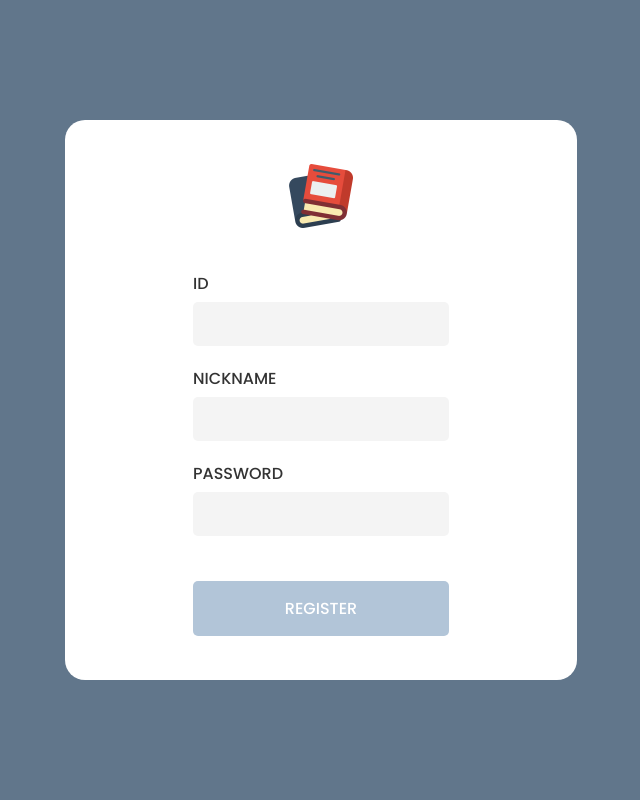
After one commit to mina-gwak/book-report, a Django app: page /register/ in a window 1280 px wide. The commit adds this page. Shown: the whole page, without its empty margins (319-959 px from the left). Run offline with Django 3.2, Linux system fonts and the light colour scheme.

Commit message:
Add register page and register & login function

```diff
--- /dev/null
+++ b/bookReport/account/forms.py
@@ -0,0 +1,112 @@
+from django import forms
+from django.contrib.auth import authenticate
+from django.contrib.auth.forms import ReadOnlyPasswordHashField, AuthenticationForm, UsernameField
+from django.core.exceptions import ValidationError
+
+
+from .models import User
+
+
+class UserCreationForm(forms.ModelForm):
+  password = forms.CharField(widget=forms.PasswordInput, label='password')
+
+  def __init__(self, *args, **kwargs):
+    super().__init__(*args,**kwargs)
+    self.fields['user_id'].label = 'id'
+    self.fields['nickname'].label = 'nickname'
+    self.label_suffix = None
+
+  class Meta:
+    model = User
+    fields = ('user_id', 'nickname')
+
+  def clean_user_id(self):
+    user_id = self.cleaned_data.get('user_id')
+
+    if User.objects.filter(user_id=user_id).exists():
+      raise forms.ValidationError('This ID is already in use.')
+    return user_id
+
+  def clean_nickname(self):
+    nickname = self.cleaned_data.get('nickname')
+
+    if User.objects.filter(nickname=nickname).exists():
+      raise forms.ValidationError('This nickname is already in use.')
+    return nickname
+
+  def save(self, commit=True):
+    user = super().save(commit=False)
+    user.set_password(self.cleaned_data["password"])
+    if commit:
+      user.save()
+    return user
+
+
+class UserChangeForm(forms.ModelForm):
+  password = ReadOnlyPasswordHashField()
+
+  class Meta:
+    model = User
+    fields = ('user_id', 'nickname', 'password', 'is_active', 'is_admin')
+
+  def clean_password(self):
+    return self.initial["password"]
+
+class LoginForm(forms.Form):
+
+  user_id = UsernameField(widget=forms.TextInput(attrs={'autofocus': True, 'placeholder': 'ID'}))
+  password = forms.CharField(
+      strip=False,
+      widget=forms.PasswordInput(attrs={'autocomplete': 'current-password', 'placeholder': 'Password'})
+  )
+
+  error_messages = {
+    'invalid_login': (
+      "Please enter a correct id and password. Note that both "
+      "fields may be case-sensitive."
+    ),
+    'inactive': "This account is inactive.",
+  }
+
+  def __init__(self, request=None, *args, **kwargs):
+    self.request = request
+    self.user_cache = None
+    super().__init__(*args, **kwargs)
+
+    # Set the max length and label for the "username" field.
+    self.username_field = User._meta.get_field(User.USERNAME_FIELD)
+    username_max_length = self.username_field.max_length or 254
+    self.fields['user_id'].max_length = username_max_length
+    self.fields['user_id'].widget.attrs['maxlength'] = username_max_length
+    self.fields['user_id'].label = ''
+    self.fields['password'].label = ''
+
+  def clean(self):
+    user_id = self.cleaned_data.get('user_id')
+    password = self.cleaned_data.get('password')
+
+    if user_id is not None and password:
+      self.user_cache = authenticate(self.request, user_id=user_id, password=password)
+      if self.user_cache is None:
+        raise self.get_invalid_login_error()
+      else:
+        self.confirm_login_allowed(self.user_cache)
+
+    return self.cleaned_data
+
+  def confirm_login_allowed(self, user):
+    if not user.is_active:
+      raise ValidationError(
+        self.error_messages['inactive'],
+        code='inactive',
+        )
+
+  def get_user(self):
+    return self.user_cache
+
+  def get_invalid_login_error(self):
+    return ValidationError(
+      self.error_messages['invalid_login'],
+      code='invalid_login',
+      params={'user_id': self.username_field.verbose_name},
+    )
--- a/bookReport/account/models.py
+++ b/bookReport/account/models.py
@@ -1,7 +1,51 @@
 from django.db import models
+from django.contrib.auth.models import (BaseUserManager, AbstractBaseUser)
 
-# Create your models here.
-class Account(models.Model):
-  name = models.CharField(max_length = 50)
-  userId = models.CharField(max_length = 50)
-  userPw = models.CharField(max_length = 50)
+
+class UserManager(BaseUserManager):
+  def create_user(self, user_id, nickname, password):
+    if not user_id:
+      raise ValueError('Please enter your ID')
+
+    user = self.model(
+      user_id=user_id,
+      nickname=nickname,
+    )
+
+    user.set_password(password)
+    user.save(using=self._db)
+    return user
+
+  def create_superuser(self, user_id, nickname, password):
+    user = self.create_user(
+      user_id=user_id,
+      nickname=nickname,
+      password=password,
+    )
+    user.is_admin = True
+    user.save(using=self._db)
+    return user
+
+class User(AbstractBaseUser):
+  user_id = models.CharField(max_length=50, unique=True)
+  nickname = models.CharField(max_length=50)
+  is_active = models.BooleanField(default=True)
+  is_admin = models.BooleanField(default=False)
+
+  objects = UserManager()
+
+  USERNAME_FIELD = 'user_id'
+  REQUIRED_FIELDS = ['nickname']
+
+  def __str__(self):
+    return self.nickname
+
+  def has_perm(self, perm, obj=None):
+    return True
+
+  def has_module_perms(self, app_label):
+    return True
+
+  @property
+  def is_staff(self):
+    return self.is_admin
--- a/bookReport/account/static/css/main.css
+++ b/bookReport/account/static/css/main.css
@@ -19,12 +19,16 @@ input {
   font-size: 16px;
   color: #fff;
   font-weight: 500;
+  text-transform: uppercase;
   border-radius: 5px;
   background-color: #B2C5D8;
   cursor: pointer;
 }
 
-.login-container {
+/* LOGIN PAGE */
+
+.login-container,
+.register-container {
   display: flex;
   flex-direction: column;
   justify-content: center;
@@ -47,7 +51,7 @@ input {
   flex-direction: column;
   justify-content: center;
   align-items: flex-start;
-  width: 60%;
+  width: 50%;
   height: fit-content;
 }
 
@@ -62,7 +66,7 @@ input {
   display: none;
 }
 
-.form.login label {
+.form.login .check-label {
   position: relative;
   width: fit-content;
   font-size: 12px;
@@ -73,7 +77,7 @@ input {
   cursor: pointer;
 }
 
-.form.login label::before {
+.form.login .check-label::before {
   width: 10px;
   height: 10px;
   border: 2px solid #61768B;
@@ -84,7 +88,7 @@ input {
   cursor: pointer;
 }
 
-.form.login label::after {
+.form.login .check-label::after {
   display: block;
   top: 4px;
   left: 4px;
@@ -101,7 +105,7 @@ input {
 .to-sign-up {
   display: flex;
   justify-content: space-between;
-  width: 60%;
+  width: 50%;
   font-size: 13px;
   margin-top: 20px;
 }
@@ -115,10 +119,41 @@ input {
   top: 1.2px;
   color: #61768B;
   font-weight: 700;
+  text-transform: uppercase;
 }
 
 .to-sign-up a:hover {
   text-decoration: underline;
+}
+
+/* REGISTER PAGE */
+
+.register-container {
+  height: 70vh;
+}
+
+.form.register label {
+  color: #333;
+  text-transform: uppercase;
+  font-weight: 500;
+  margin-bottom: 10px;
+}
+
+.form.register input {
+  margin-bottom: 25px;
+}
+
+.form.register .main-btn {
+  margin-top: 20px;
+}
+
+.errorlist {
+  margin-bottom: 5px;
+}
+
+.errorlist li {
+  font-size: 12px;
+  color: #C03A2B;
 }
 
 @media (max-width: 1440px) {
@@ -130,6 +165,10 @@ input {
     width: 70vw;
     height: 60vh;
     border-radius: 15px;
+  }
+
+  .register-container {
+    width: 70vw;
   }
 
   .logo-image img {
@@ -148,7 +187,8 @@ input {
 }
 
 @media (max-width: 768px) {
-  .login-container {
+  .login-container,
+  .register-container {
     width: 80vw;
   }
 
@@ -167,6 +207,11 @@ input {
   .login-container {
     width: 85vw;
     height: 70vh;
+  }
+
+  .register-container {
+    width: 85vw;
+    height: 80vh;
   }
 
   .logo-image img {
--- /dev/null
+++ b/bookReport/account/templates/main.html
@@ -0,0 +1 @@
+{{user}}
--- /dev/null
+++ b/bookReport/account/templates/register.html
@@ -0,0 +1,29 @@
+{% load static %}
+
+<!DOCTYPE html>
+<html lang="en">
+<head>
+  <meta charset="UTF-8" />
+  <meta http-equiv="X-UA-Compatible" content="IE=edge" />
+  <meta name="viewport" content="width=device-width, initial-scale=1.0" />
+  <title>Book Report - Register</title>
+  <link rel="stylesheet" href="{% static 'css/reset.css' %}" />
+  <link rel="stylesheet" href="{% static 'css/main.css' %}" />
+  <link rel="preconnect" href="https://fonts.gstatic.com" />
+  <link href="https://fonts.googleapis.com/css2?family=Poppins:wght@300;400;500;600;700;800;900&display=swap" rel="stylesheet" />
+</head>
+<body>
+  <div class="container">
+    <div class="register-container">
+      <div class="logo-image">
+        <img src="{% static 'images/book.png' %}" alt="logo" />
+      </div>
+      <form action="" class="form register" method="POST">
+        {% csrf_token %}
+        {{regi_form}}
+        <button class="main-btn" type="submit">register</button>
+      </form>
+    </div>
+  </div>
+</body>
+</html>
--- /dev/null
+++ b/bookReport/account/urls.py
@@ -0,0 +1,9 @@
+from django.urls import path
+from . import views
+from django.contrib.auth.views import LoginView
+from account.forms import LoginForm
+urlpatterns = [
+    path('', LoginView.as_view(authentication_form=LoginForm), name='login'),
+    path('register/', views.register, name='register'),
+    path('main/', views.main, name='main'),
+]
--- a/bookReport/account/views.py
+++ b/bookReport/account/views.py
@@ -1,6 +1,24 @@
-from django.shortcuts import render
-from .models import Account
+from django.shortcuts import render, get_object_or_404, redirect
+# from .models import Account
+from django import forms
+from account.forms import UserCreationForm,AuthenticationForm
 
 # Create your views here.
-def home(request):
-  return render(request, 'home.html')
+def login(request):
+  return render(request, 'login.html', {'form': login_form})
+
+def register(request):
+  regi_form = UserCreationForm()
+  if request.method == 'POST':
+    filled_form = UserCreationForm(request.POST)
+    if filled_form.is_valid():
+      filled_form.save()
+      return redirect('login')
+    else:
+      return render(request, 'register.html',{
+      'regi_form': filled_form,
+      })
+  return render(request, 'register.html', {'regi_form': regi_form})
+
+def main(request):
+  return render(request, 'main.html')
--- a/bookReport/bookReport/settings.py
+++ b/bookReport/bookReport/settings.py
@@ -130,3 +130,7 @@ STATIC_ROOT = os.path.join(BASE_DIR, 'static')
 MEDIA_ROOT = os.path.join(BASE_DIR, 'media')
 
 MEDIA_URL = '/media/'
+
+LOGIN_REDIRECT_URL = 'main/'
+
+AUTH_USER_MODEL = 'account.User'
--- a/bookReport/bookReport/urls.py
+++ b/bookReport/bookReport/urls.py
@@ -14,12 +14,11 @@ Including another URLconf
     2. Add a URL to urlpatterns:  path('blog/', include('blog.urls'))
 """
 from django.contrib import admin
-from django.urls import path
+from django.urls import path, include
 from django.conf import settings
 from django.conf.urls.static import static
-from account import views
 
 urlpatterns = [
     path('admin/', admin.site.urls),
-    path('', views.home, name='home'),
+    path('', include('account.urls'))
 ] + static(settings.MEDIA_URL, document_root = settings.MEDIA_ROOT)
```
Also changed, not shown: bookReport/account/admin.py (+29 -2 lines), bookReport/account/templates/registration/login.html (renamed from bookReport/account/templates/home.html, +8 -6 lines), bookReport/account/migrations/0001_initial.py.
